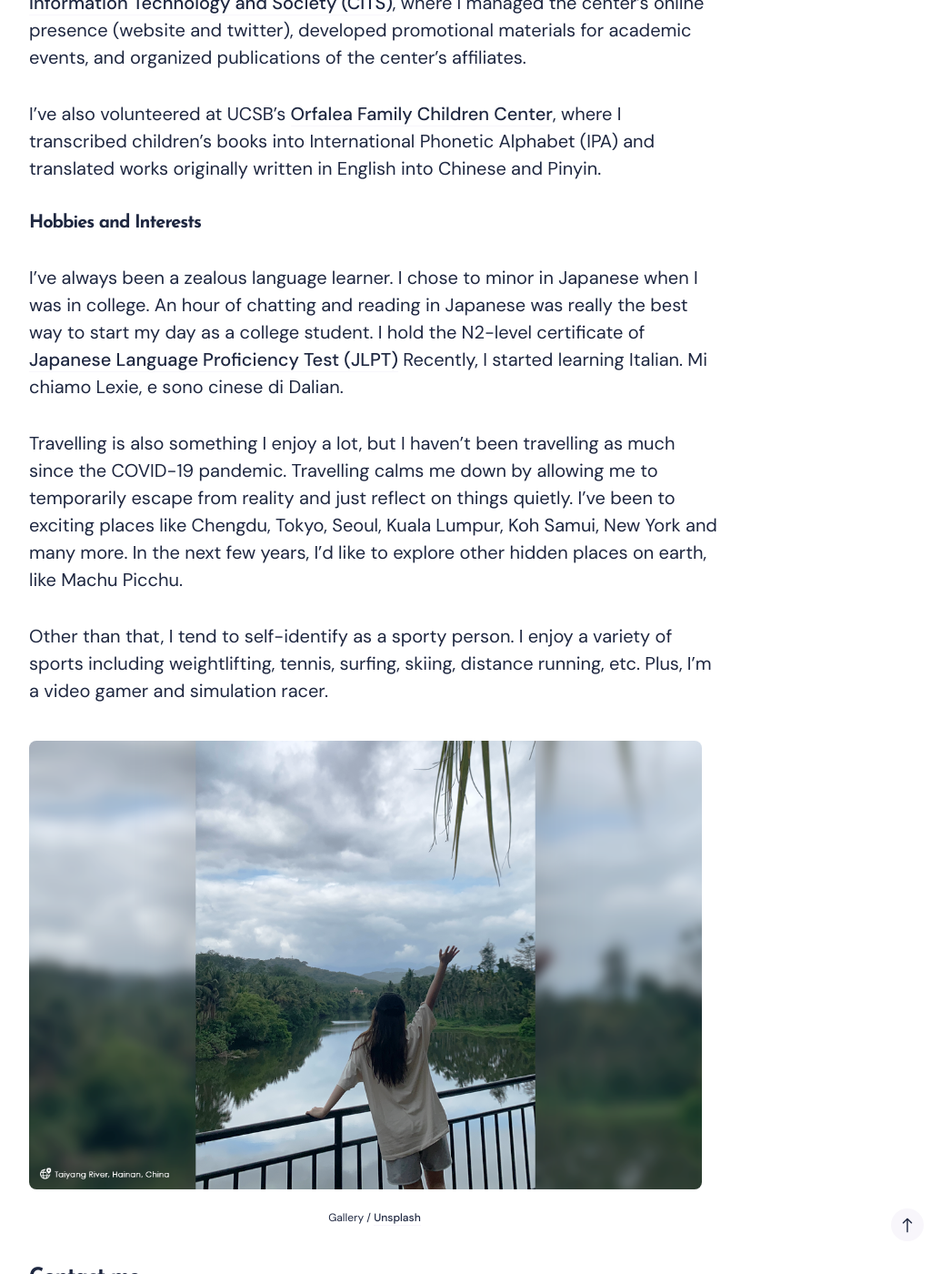
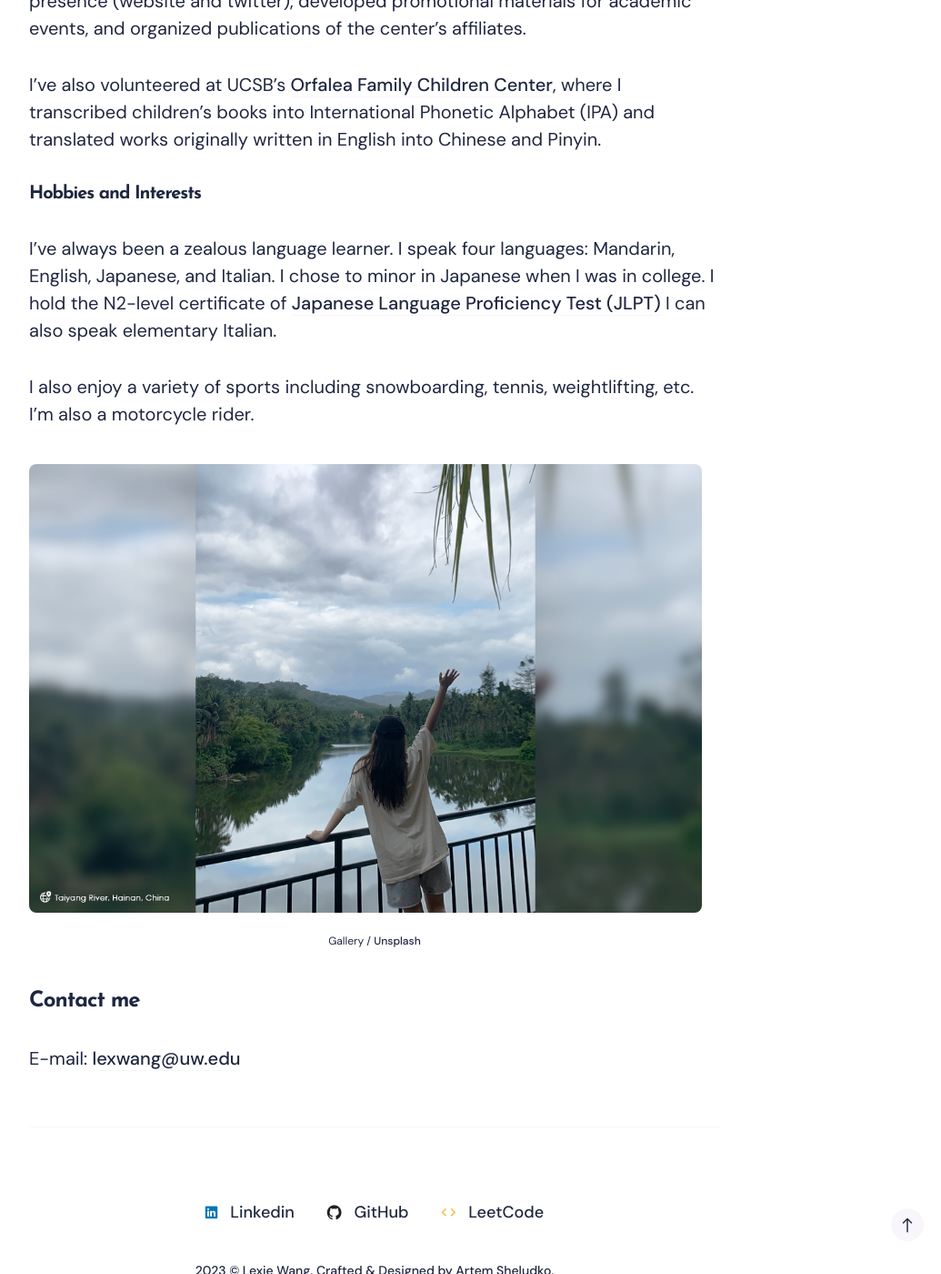
Before and after one commit to lexiewangdl/lexiewangdl.github.io, a Jekyll site: the page built from _pages/about.md, in a window 1280 px wide and 1400 px high, scrolled down 1964 px. Shown: the whole window at 91% size, without its empty margins (228-1263 px from the left). Built offline with Jekyll 4.4.1, drawn with Linux system fonts in a browser that asks for light colours; nearby versions of some CDN libraries; some of the changed text lies outside the part shown.

Commit message:
Update about.md

```diff
--- a/_pages/about.md
+++ b/_pages/about.md
@@ -8,11 +8,10 @@
 I graduated from University of California, Santa Barbara in 2021, and earned a BA degree in Linguistics (Language and Speech Technologies Emphasis) and in Communication. I'm especially passionate about Natural Language Processing (NLP) / computational linguistics.  Starting September 2022, I will be studying Computational Linguistics at University of Washington.
 
 #### Research
-My main research interests include machine translation, semantic analysis, and interdisciplinary research using NLP techniques to study social scientific issues.
+My main research interests include natural language understanding, generative AI, machine translation, semantic analysis, and interdisciplinary research using NLP techniques for social scientific research.
 
 I conducted independent research under the supervision of UCSB Department of Communication's [Senior Honors Program](https://www.comm.ucsb.edu/undergrad/senior-honors). My thesis was titled "Social Identification and Interpersonal Communication in Zoom Virtual Groups." Guided by [Dr. Joe Walther](https://www.comm.ucsb.edu/people/joe-walther), [Dr. Jennifer Gibbs](https://www.comm.ucsb.edu/people/jennifer-gibbs), and [Dr. Gordon Abra](https://www.comm.ucsb.edu/people/gordon-abra), I conducted an online experiment to study interpersonal and intergroup dynamics in college students during remote instruction. I was nominated for the [Luis Leal Social Sciences Undergraduate Award](https://www.news.ucsb.edu/topics/luis-leal-award) for my research contribution.
 
-I hope to conduct more research in NLP-related fields in the future!
 #### Experiences
 From March to June 2021, I worked as a NLP intern as a part of [Rezonator](https://rezonator.com/) app development team. I developed a conversation parser to parse conversation transcripts in Chinese into smaller speech units like intonation units (IUs) and conducted language data pre-processing using Python and relevant libraries (e.g. SpaCy).
 
@@ -20,11 +19,11 @@
 
 I've also volunteered at UCSB's [Orfalea Family Children Center](https://childrenscenter.sa.ucsb.edu/programs-curriculum/ofcc), where I transcribed children's books into International Phonetic Alphabet (IPA) and translated works originally written in English into Chinese and Pinyin.
 #### Hobbies and Interests
-I've always been a zealous language learner. I chose to minor in Japanese when I was in college. An hour of chatting and reading in Japanese was really the best way to start my day as a college student. I hold the N2-level certificate of [Japanese Language Proficiency Test (JLPT)](https://www.jlpt.jp/e/) Recently, I started learning Italian. Mi chiamo Lexie, e sono cinese di Dalian.
+I've always been a zealous language learner. I speak four languages: Mandarin, English, Japanese, and Italian.
+I chose to minor in Japanese when I was in college. I hold the N2-level certificate of [Japanese Language Proficiency Test (JLPT)](https://www.jlpt.jp/e/)
+I can also speak elementary Italian.
 
-Travelling is also something I enjoy a lot, but I haven't been travelling as much since the COVID-19 pandemic. Travelling calms me down by allowing me to temporarily escape from reality and just reflect on things quietly. I've been to exciting places like Chengdu, Tokyo, Seoul, Kuala Lumpur, Koh Samui, New York and many more. In the next few years, I'd like to explore other hidden places on earth, like Machu Picchu.
-
-Other than that, I tend to self-identify as a sporty person. I enjoy a variety of sports including weightlifting, tennis, surfing, skiing, distance running, etc. Plus, I'm a video gamer and simulation racer.
+I also enjoy a variety of sports including snowboarding, tennis, weightlifting, etc. I'm also a motorcycle rider.
 
 <div class="gallery-box">
   <div class="gallery">
```
Also changed, not shown: other parts of _pages/about.md (+1 -1 lines).
